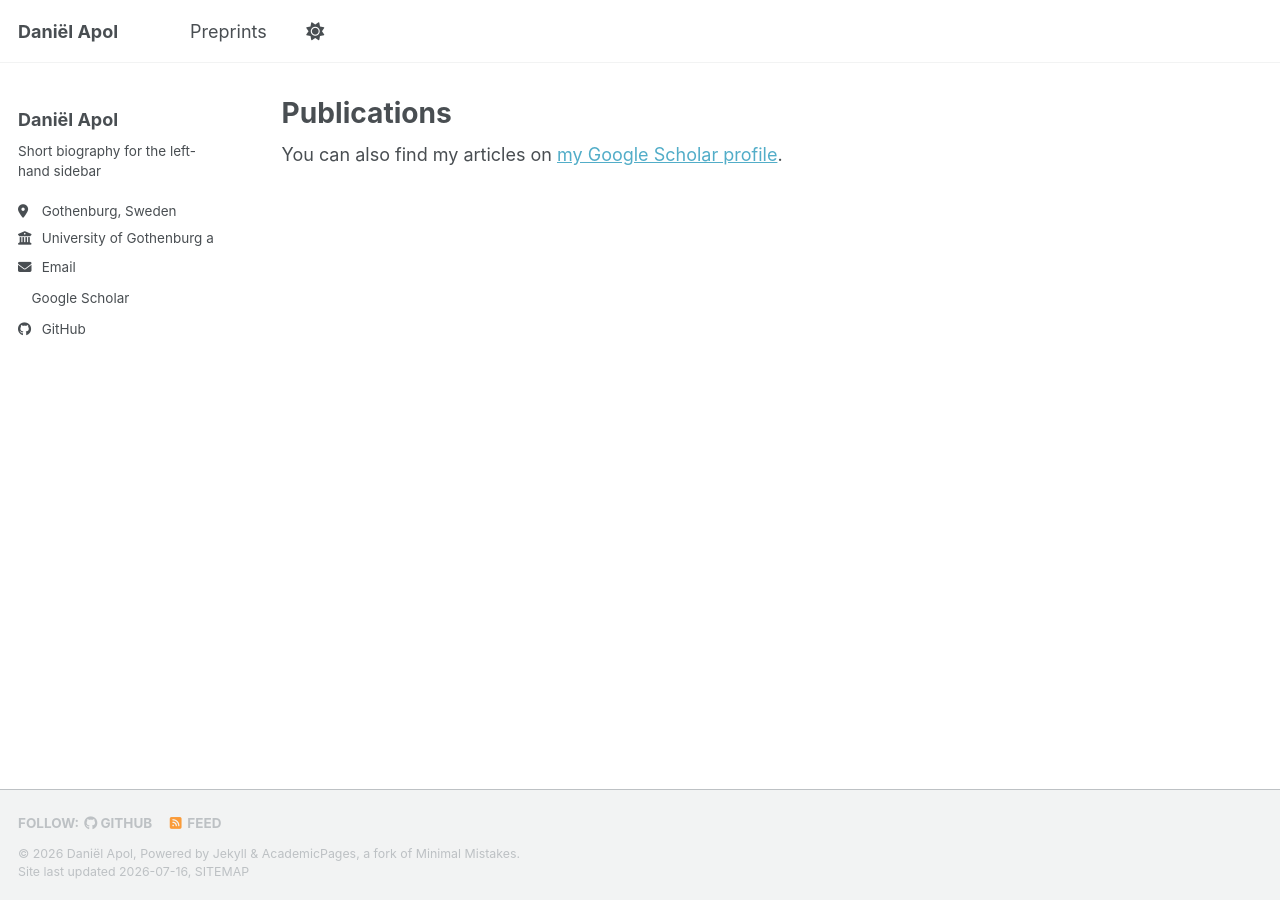
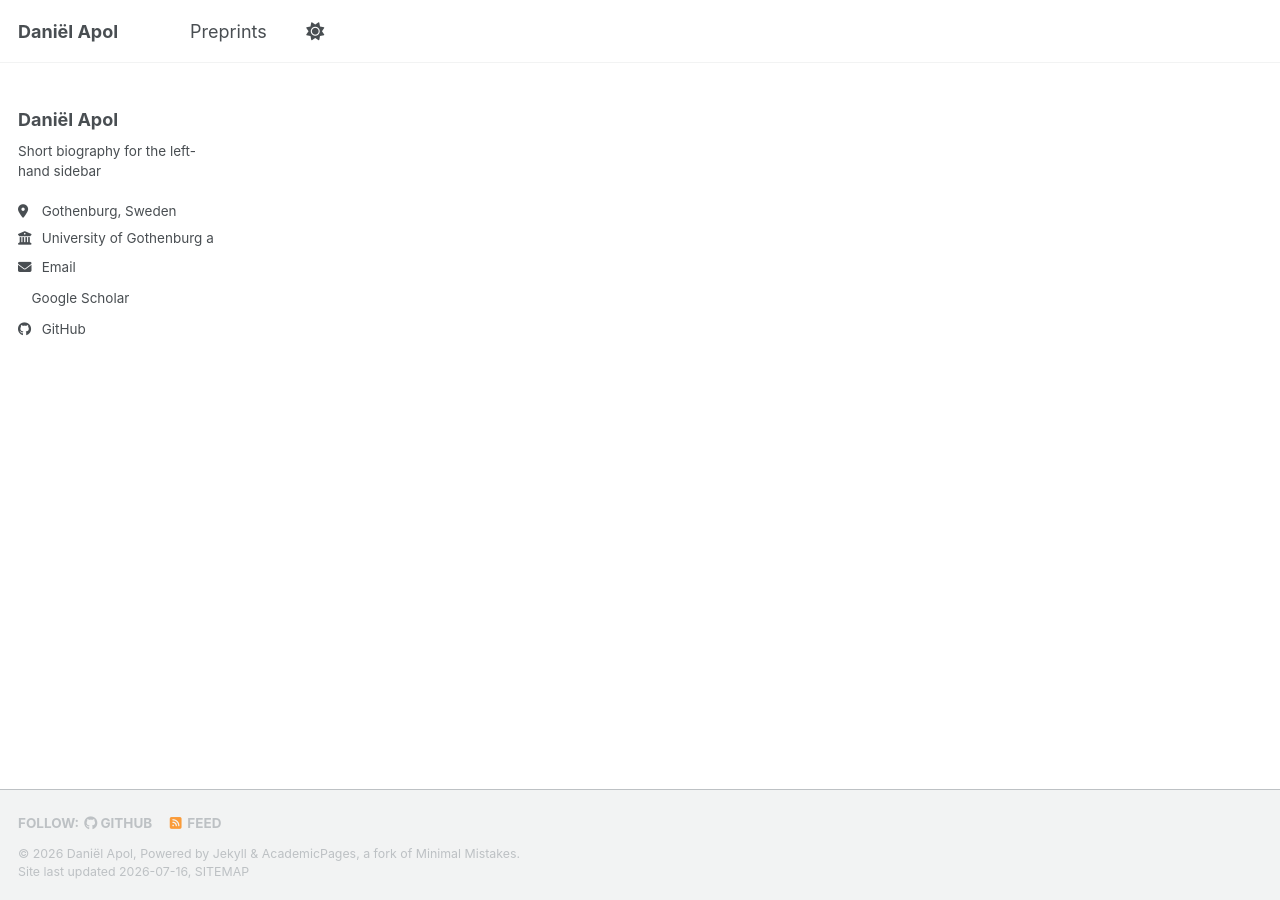
Before and after one commit to Apolboom/apolboom.github.io, a Jekyll site: the page built from _pages/publications.html, in a window 1280 px wide. Built offline with Jekyll 4.4.1, drawn with Linux system fonts in a browser that asks for light colours; a style sheet for code colours, icons or effects is not loaded.

Commit message:
Remove Google Scholar profile link from publications
Removed Google Scholar link conditionally displayed for the author.

```diff
--- a/_pages/publications.html
+++ b/_pages/publications.html
@@ -1,13 +1,8 @@
 ---
 layout: archive
-title: "Publications"
 permalink: /publications/
 author_profile: true
 ---
-
-{% if site.author.googlescholar %}
-  <div class="wordwrap">You can also find my articles on <a href="{{site.author.googlescholar}}">my Google Scholar profile</a>.</div>
-{% endif %}
 
 {% include base_path %}
 
```
